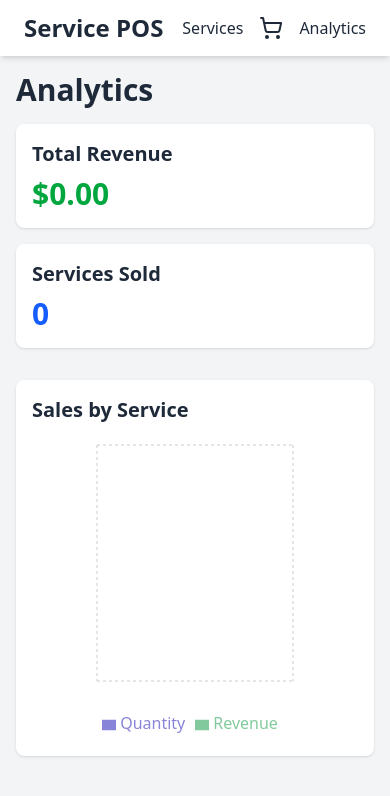
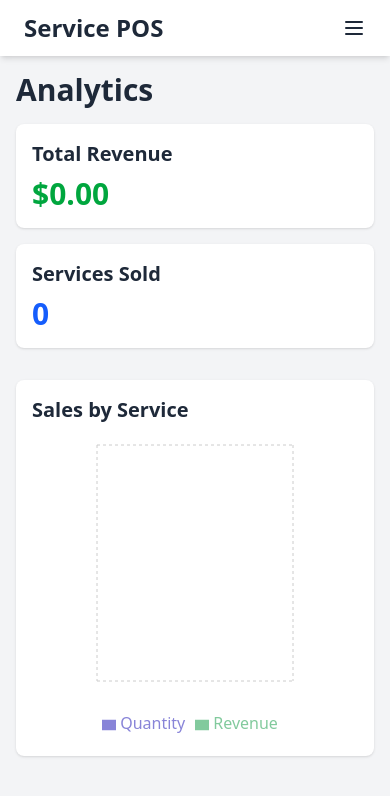
Before and after one commit to AsifMohd01/pos-project, a React (Vite) app: page /analytics in a window 390 px wide. Shown: the top 796 px of the page. Built offline with nearby package versions, Linux system fonts and the light colour scheme.

Commit message:
repsonsive

```diff
--- a/src/components/Navbar.jsx
+++ b/src/components/Navbar.jsx
@@ -1,20 +1,20 @@
-import React from "react"
-import { Link, useLocation } from "react-router-dom"
-import { motion } from "framer-motion"
-import { useIntl } from "react-intl"
-import { useCart } from "../context/CartContext"
 
-import { useCountry } from "../context/CountryContext"
-import { ShoppingCart } from "lucide-react"
-
+import React, { useState } from "react";
+import { Link, useLocation } from "react-router-dom";
+import { motion } from "framer-motion";
+import { useIntl } from "react-intl";
+import { useCart } from "../context/CartContext";
+import { useCountry } from "../context/CountryContext";
+import { ShoppingCart, Menu, X } from "lucide-react";
 
 const Navbar = () => {
-  const intl = useIntl()
-  const { cart } = useCart()
+  const intl = useIntl();
+  const { cart } = useCart();
+  const { selectedOption, changeCountryOption, countryOptions } = useCountry();
+  const location = useLocation();
+  const cartItemsCount = cart.reduce((sum, item) => sum + item.quantity, 0);
 
-  const { selectedOption, changeCountryOption, countryOptions } = useCountry()
-  const location = useLocation();
-  const cartItemsCount = cart.reduce((sum, item) => sum + item.quantity, 0)
+  const [isMenuOpen, setIsMenuOpen] = useState(false);
 
   return (
     <nav className="bg-white dark:bg-gray-800 shadow-md">
@@ -27,7 +27,21 @@ const Navbar = () => {
         >
           {intl.formatMessage({ id: "app.title" })}
         </motion.h1>
-        <div className="flex items-center space-x-4">
+
+        {/* Hamburger Icon */}
+        <button
+          className="lg:hidden text-gray-800 dark:text-white"
+          onClick={() => setIsMenuOpen(!isMenuOpen)}
+        >
+          {isMenuOpen ? <X className="w-6 h-6" /> : <Menu className="w-6 h-6" />}
+        </button>
+
+        {/* Menu Items */}
+        <div
+          className={`${
+            isMenuOpen ? "block" : "hidden"
+          } lg:flex flex-col lg:flex-row lg:items-center lg:space-x-4 absolute lg:static top-16 left-0 w-full lg:w-auto bg-white dark:bg-gray-800 lg:bg-transparent`}
+        >
           <NavItem to="/">{intl.formatMessage({ id: "nav.services" })}</NavItem>
           <NavItem to="/cart" className="relative">
             <ShoppingCart className="w-6 h-6" />
@@ -37,14 +51,15 @@ const Navbar = () => {
               </span>
             )}
           </NavItem>
-          <NavItem to="/analytics">{intl.formatMessage({ id: "nav.analytics" })}</NavItem>
+          <NavItem to="/analytics">
+            {intl.formatMessage({ id: "nav.analytics" })}
+          </NavItem>
 
-        { (location.pathname === "/" || location.pathname === "/receipt" ) &&
-
+          {(location.pathname === "/" || location.pathname === "/receipt") && (
             <select
               value={selectedOption.code}
               onChange={(e) => changeCountryOption(e.target.value)}
-            className="bg-gray-200 dark:bg-gray-700 text-gray-800 dark:text-white rounded px-2 py-1"
+              className="bg-gray-200 dark:bg-gray-700 text-gray-800 dark:text-white rounded px-2 py-1 mt-2 lg:mt-0"
             >
               {countryOptions.map((option) => (
                 <option key={option.code} value={option.code}>
@@ -52,24 +67,22 @@ const Navbar = () => {
                 </option>
               ))}
             </select>
-        }
-
-
+          )}
         </div>
       </div>
     </nav>
-  )
-}
+  );
+};
 
 const NavItem = ({ to, children, className = "" }) => (
   <motion.div whileHover={{ scale: 1.1 }} whileTap={{ scale: 0.95 }}>
     <Link
       to={to}
-      className={`text-gray-800 dark:text-white hover:text-gray-600 dark:hover:text-gray-300 transition-colors ${className}`}
+      className={`block lg:inline-block text-gray-800 dark:text-white hover:text-gray-600 dark:hover:text-gray-300 transition-colors ${className}`}
     >
       {children}
     </Link>
   </motion.div>
-)
+);
 
-export default Navbar
+export default Navbar;
```
Lines whose indentation alone changed are shown as unchanged.
